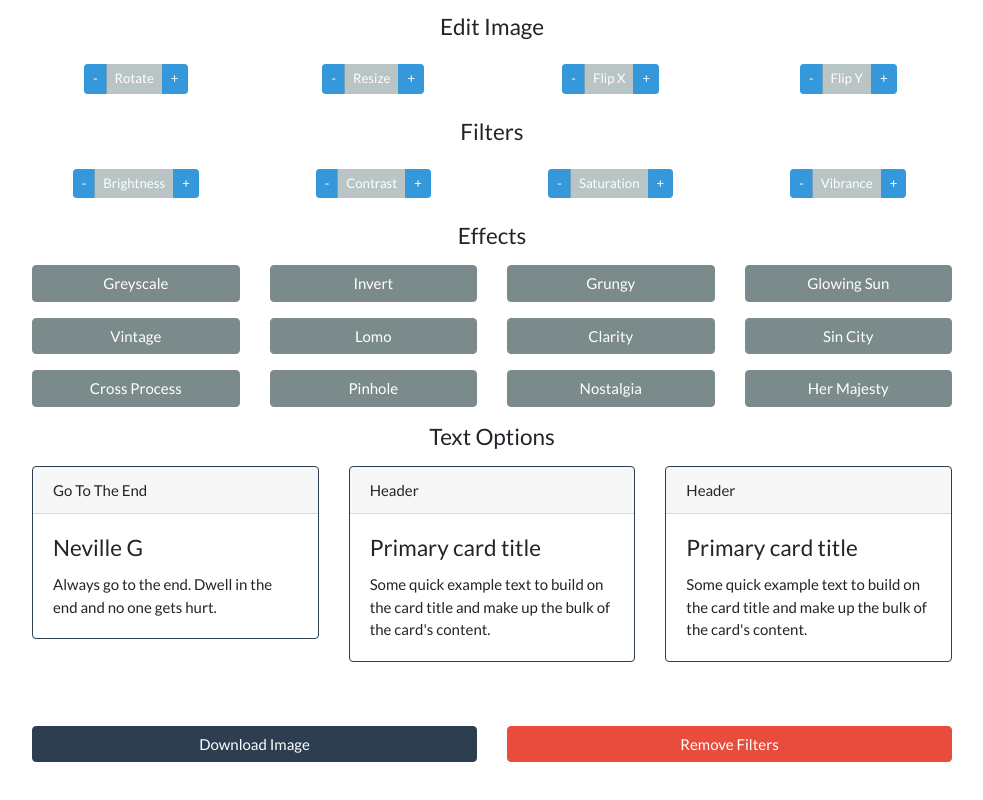
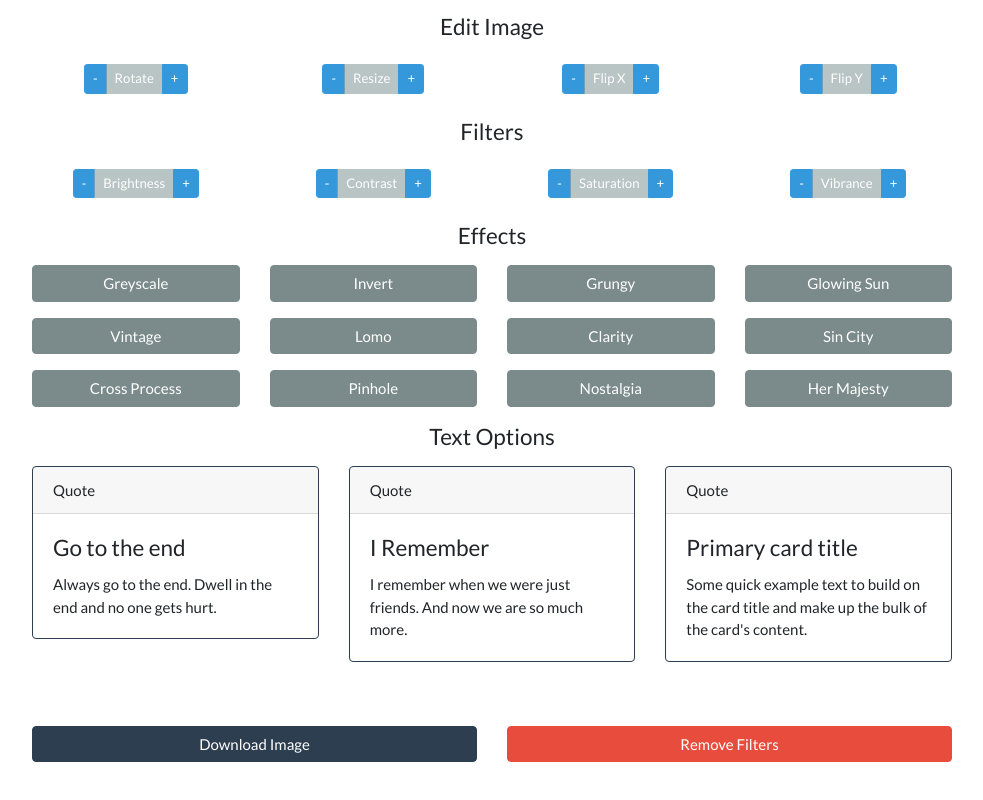
Before and after one commit to sjones79/web-image-editor, a plain HTML site: page index.html in a window 1280 px wide. Shown: the part 548-1348 px from the top of the page, without its empty margins (148-1131 px from the left). Drawn offline with nearby package versions, Linux system fonts and the light colour scheme; a script that the page names is missing.

Commit message:
Update some of the copy

```diff
--- a/index.html
+++ b/index.html
@@ -140,25 +140,25 @@
                     <div class="row mb-3">
                         <div class="col-md-4">
                             <div id='text-1-container' class="card border-primary mb-3">
-                                <div class="text1 card-header">Go To The End</div>
+                                <div class="text1 card-header">Quote</div>
                                 <div class="text1 card-body">
-                                    <h4 class="text1 card-title">Neville G</h4>
+                                    <h4 class="text1 card-title">Go to the end</h4>
                                     <p class="text1 card-text">Always go to the end.  Dwell in the end and no one gets hurt.</p>
                                 </div>
                             </div>
                         </div>
                         <div class="col-md-4">
                             <div id='text-2-container' class="card border-primary mb-3">
-                                <div class="text2 card-header">Header</div>
+                                <div class="text2 card-header">Quote</div>
                                 <div class="text2 card-body">
-                                    <h4 class="text2 card-title">Primary card title</h4>
-                                    <p class="text2 card-text">Some quick example text to build on the card title and make up the bulk of the card's content.</p>
+                                    <h4 class="text2 card-title">I Remember</h4>
+                                    <p class="text2 card-text">I remember when we were just friends.  And now we are so much more.</p>
                                 </div>
                             </div>
                         </div>
                         <div class="col-md-4">
                             <div id='text-3-container' class="card border-primary mb-3">
-                                <div class="text3 card-header">Header</div>
+                                <div class="text3 card-header">Quote</div>
                                 <div class="text3 card-body">
                                     <h4 class="text3 card-title">Primary card title</h4>
                                     <p class="text3 card-text">Some quick example text to build on the card title and make up the bulk of the card's content.</p>
```
